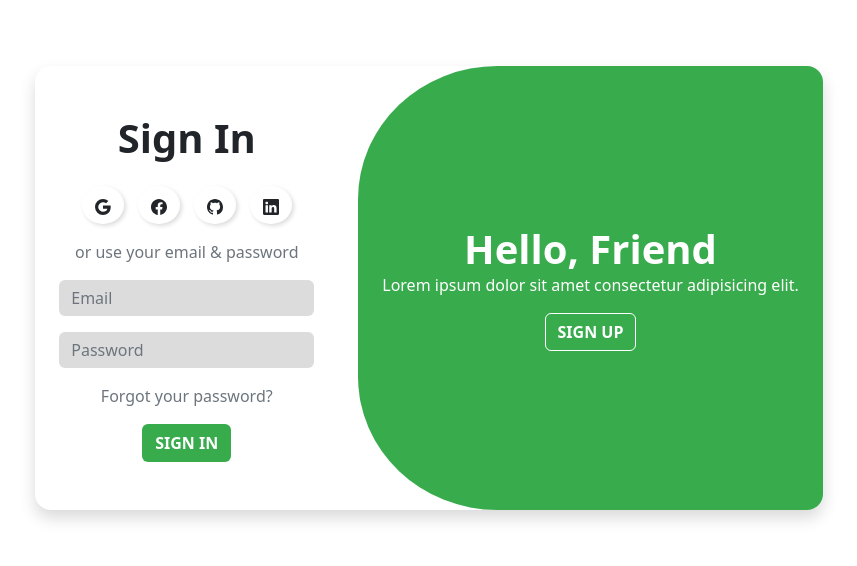
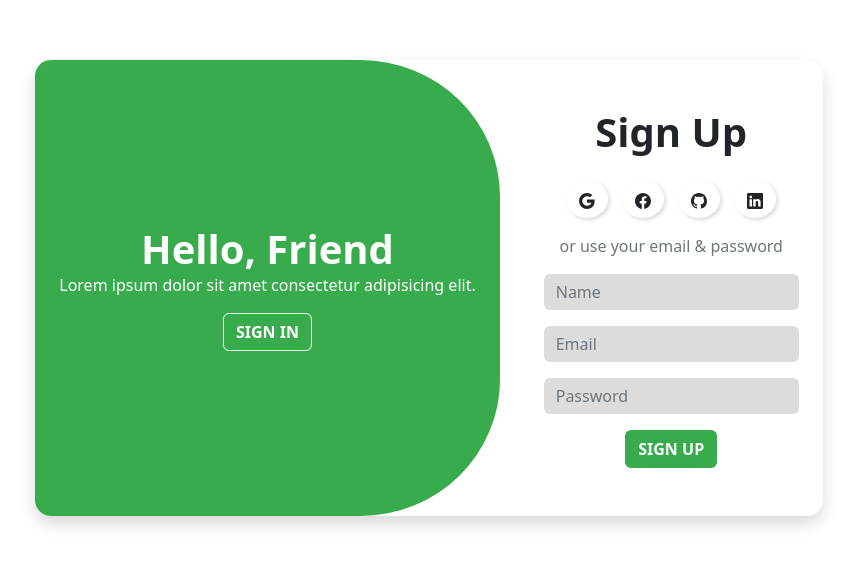
Before and after one commit to Princee04/Mg-Store, a React (Vite) app: page / in a window 1280 px wide. Shown: the part 112-678 px from the top of the page, without its empty margins (211-1068 px from the left). Built offline with nearby package versions, Linux system fonts and the light colour scheme.

Commit message:
Ajout des composants SignUp

```diff
--- a/src/App.jsx
+++ b/src/App.jsx
@@ -1,12 +1,14 @@
 import React from "react";
 import "bootstrap/dist/css/bootstrap.min.css";
 import "./App.css";
-import SignIn from "./components/Forms/SignIn/SignIn";
+import SignUp from "./components/Forms/SignUp/SignUp";
+// import SignIn from "./components/Forms/SignIn/SignIn";
 
 const App = () => {
   return (
     <div className="container w-auto">
-      <SignIn />
+      {/* <SignIn /> */}
+      <SignUp />
     </div>
   );
 };
--- a/src/components/Forms/SignIn/SignIn.module.css
+++ b/src/components/Forms/SignIn/SignIn.module.css
@@ -8,7 +8,6 @@
   display: flex;
   justify-content: space-between;
   gap: 20px;
-  box-shadow: 2px 2px 4px var(--bg-input);
 }
 
 .left {
--- /dev/null
+++ b/src/components/Forms/SignUp/SignUp.jsx
@@ -0,0 +1,27 @@
+import React from "react";
+import { signUp, left, right } from "./SignUp.module.css";
+import Title from "../../Title/Title";
+import Button from "../../Buttons/Button";
+import SignUpForm from "./SignUpForm/SignUpForm";
+import SocialNetworks from "../../SocialNetworks/SocialNetworks";
+
+const SignUp = () => {
+  return (
+    <div className={`${signUp} rounded-4 shadow`}>
+      <div className={`${left} rounded-4 text-white px-4 py-5`}>
+        <Title size={"6"} text={"Hello, Friend"} />
+        <p>Lorem ipsum dolor sit amet consectetur adipisicing elit.</p>
+        <Button>SIGN IN</Button>
+      </div>
+
+      <div className={`${right} px-4 py-5 rounded-4`}>
+        <Title size={"6"} text={"Sign Up"} />
+        <SocialNetworks />
+        <div className="text-secondary my-3">or use your email & password</div>
+        <SignUpForm />
+      </div>
+    </div>
+  );
+};
+
+export default SignUp;
--- /dev/null
+++ b/src/components/Forms/SignUp/SignUp.module.css
@@ -0,0 +1,45 @@
+:root {
+  --secondary-color: #6c757d;
+  --bg-input: #dcdcdc;
+  --btn-color: #38ab4d;
+}
+
+.signUp {
+  display: flex;
+  justify-content: space-between;
+  gap: 20px;
+}
+
+.left {
+  display: flex;
+  justify-content: center;
+  align-items: center;
+  flex-direction: column;
+  background-color: var(--btn-color);
+  border-end-end-radius: 30% !important;
+  border-start-end-radius: 30% !important;
+}
+
+.left button {
+  border-color: #fff !important;
+  color: inherit;
+  font-weight: bold;
+}
+
+.right input {
+  background-color: var(--bg-input) !important;
+}
+
+.right input::placeholder {
+  color: var(--secondary-color);
+}
+
+.right form button {
+  background-color: var(--btn-color) !important;
+  color: #fff !important;
+  font-weight: bold;
+}
+
+.right {
+  text-align: center;
+}
--- /dev/null
+++ b/src/components/Forms/SignUp/SignUpForm/SignUpForm.jsx
@@ -0,0 +1,33 @@
+import React from "react";
+import Button from "../../../Buttons/Button";
+
+const SignUpForm = () => {
+  return (
+    <form>
+      <div className="mb-3">
+        <input
+          type="text"
+          className="form-control border-0 shadow-none"
+          placeholder="Name"
+        />
+      </div>
+      <div className="mb-3">
+        <input
+          type="email"
+          className="form-control border-0 shadow-none"
+          placeholder="Email"
+        />
+      </div>
+      <div className="mb-3">
+        <input
+          type="password"
+          className="form-control border-0 shadow-none"
+          placeholder="Password"
+        />
+      </div>
+      <Button>SIGN UP</Button>
+    </form>
+  );
+};
+
+export default SignUpForm;
```
